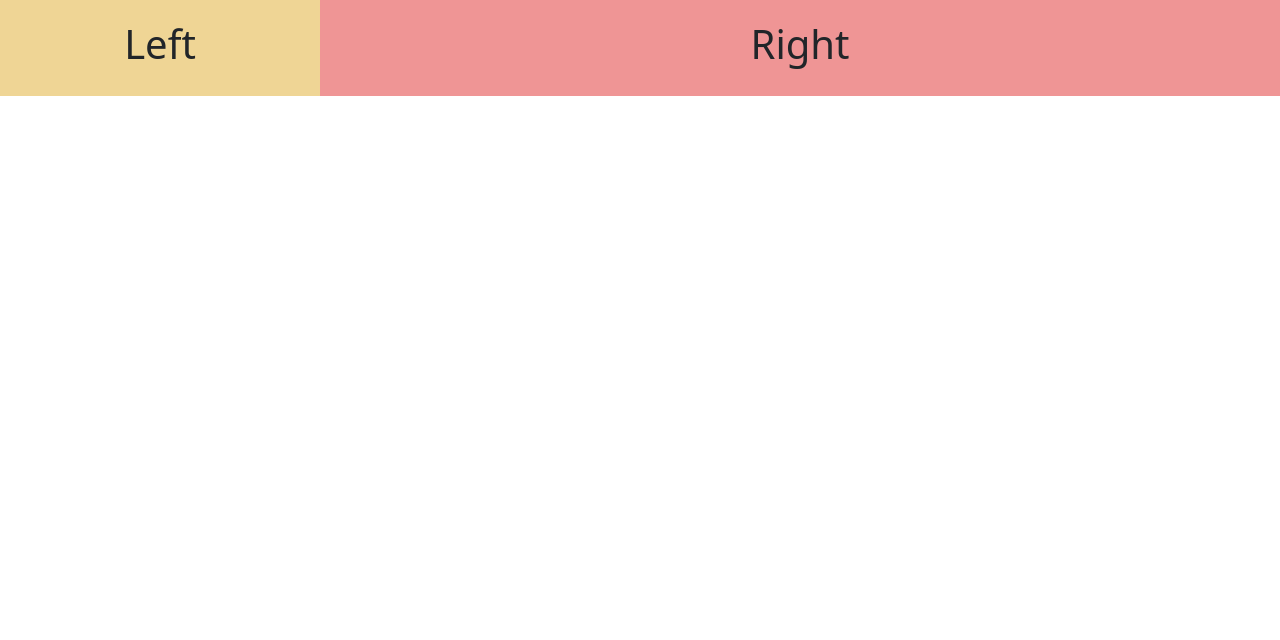
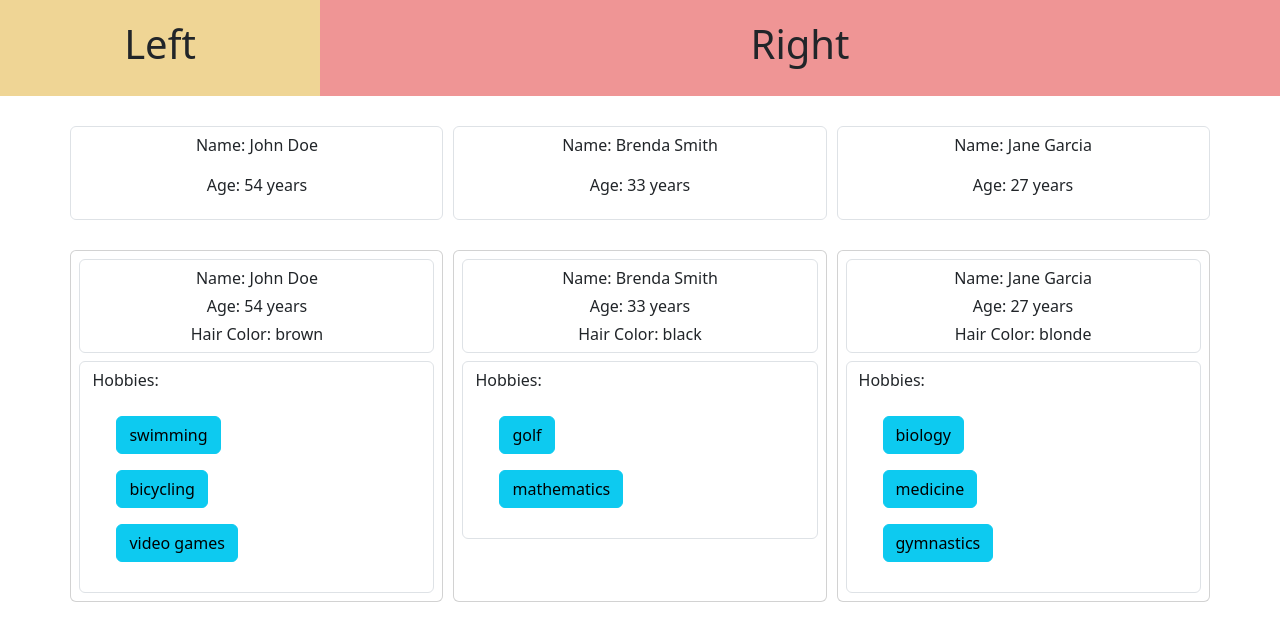
Before and after one commit to prudv13/react-design-patterns, a React (Vite) app: page / in a window 1280 px wide. Shown: the top 640 px of the page. Built offline with nearby package versions, Linux system fonts and the light colour scheme.

Commit message:
persons list components

```diff
--- a/src/design/01-Layout Components/LayoutComponent.jsx
+++ b/src/design/01-Layout Components/LayoutComponent.jsx
@@ -2,6 +2,10 @@ import React from 'react'
 import SplitScreen from './SplitScreen';
 import RightComponent from './RightComponent';
 import LeftComponent from './LeftComponent';
+import RegularList from './RegularList';
+import SmallPersonListItem from './people/SmallPersonListItem';
+import people from '../../../utils/people';
+import LargePersonListItem from './people/LargePersonListItem';
 
 const LayoutComponent = () => {
   return (
@@ -13,6 +17,19 @@ const LayoutComponent = () => {
         <LeftComponent content='Left' />
         <RightComponent content='Right' />
       </SplitScreen>
+
+      <div>
+        <RegularList
+          items={people}
+          resourceName="person"
+          itemComponent={SmallPersonListItem}
+        />
+        <RegularList
+          items={people}
+          resourceName="person"
+          itemComponent={LargePersonListItem}
+        />
+      </div>
     </div>
   )
 }
--- /dev/null
+++ b/src/design/01-Layout Components/RegularList.jsx
@@ -0,0 +1,19 @@
+import React from 'react'
+
+const RegularList = ({
+    items,
+    resourceName,
+    itemComponent: ItemComponent,
+}) => {
+  return (
+    <div className='grid-container'>
+        {
+            items.map((item, i) => (
+                <ItemComponent key={i} {...{[resourceName]: item}} />
+            ))
+        }
+    </div>
+  )
+}
+
+export default RegularList;
--- /dev/null
+++ b/src/design/01-Layout Components/people/LargePersonListItem.jsx
@@ -0,0 +1,24 @@
+import React from 'react'
+
+const LargePersonListItem = ({person}) => {
+  const {name, age, hairColor, hobbies} = person;
+return (
+  <div className='card p-2'>
+    <div className='d-flex flex-column gap-1 form-control mb-2'>
+      <span>Name: {name}</span>
+      <span>Age: {age} years</span>
+      <span>Hair Color: {hairColor}</span>
+    </div>
+    <div className='form-control'>
+      <p className='text-start'>Hobbies:</p>
+      <ul className='d-flex flex-column align-items-start px-3'>
+      {
+        hobbies.map(hobby => <li className='btn btn-info m-2' style={{listStyle: 'none'}} key={hobby}>{hobby}</li>)
+      }
+      </ul>
+    </div>
+  </div>
+)
+}
+
+export default LargePersonListItem;
--- /dev/null
+++ b/src/design/01-Layout Components/people/SmallPersonListItem.jsx
@@ -0,0 +1,13 @@
+import React from 'react'
+
+const SmallPersonListItem = ({person}) => {
+    const {name, age} = person;
+  return (
+    <div className='form-control'>
+        <p>Name: {name}</p>
+        <p>Age: {age} years</p>
+    </div>
+  )
+}
+
+export default SmallPersonListItem;
--- a/src/index.css
+++ b/src/index.css
@@ -0,0 +1,9 @@
+.grid-container{
+    display: grid;
+    grid-template-columns: repeat(auto-fit, minmax(18rem, 2fr));
+    width: 89%;
+    gap: 10px;
+    margin: 30px auto 0 auto;
+    overflow-x: hidden;
+    cursor: pointer;
+}
```
Also changed, not shown: src/design/01-Layout Components/products/LargeProductListItem.jsx (added, +9 -0 lines), src/design/01-Layout Components/products/SmallProductListItem.jsx (added, +9 -0 lines).
